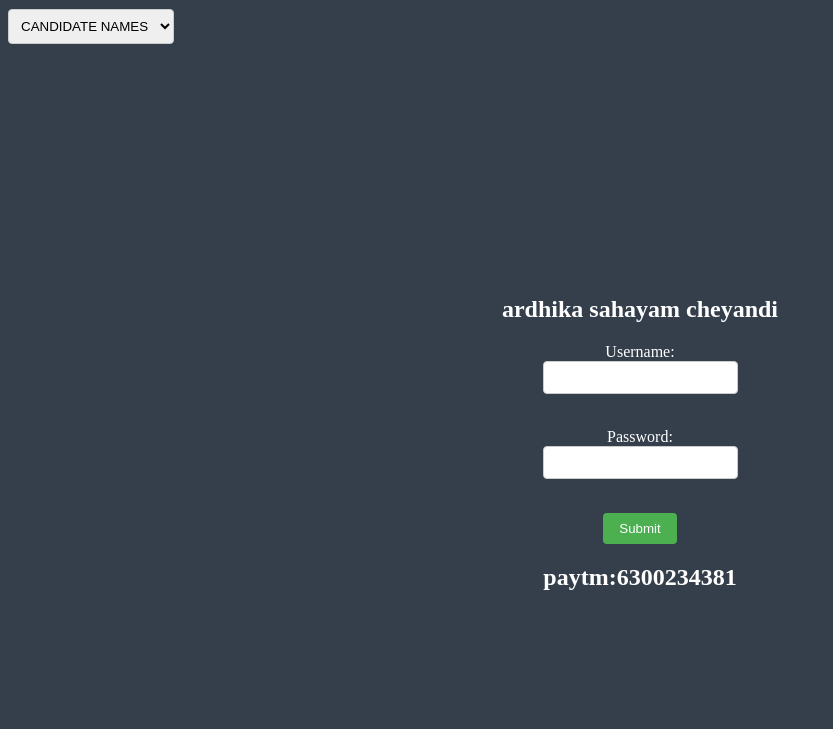
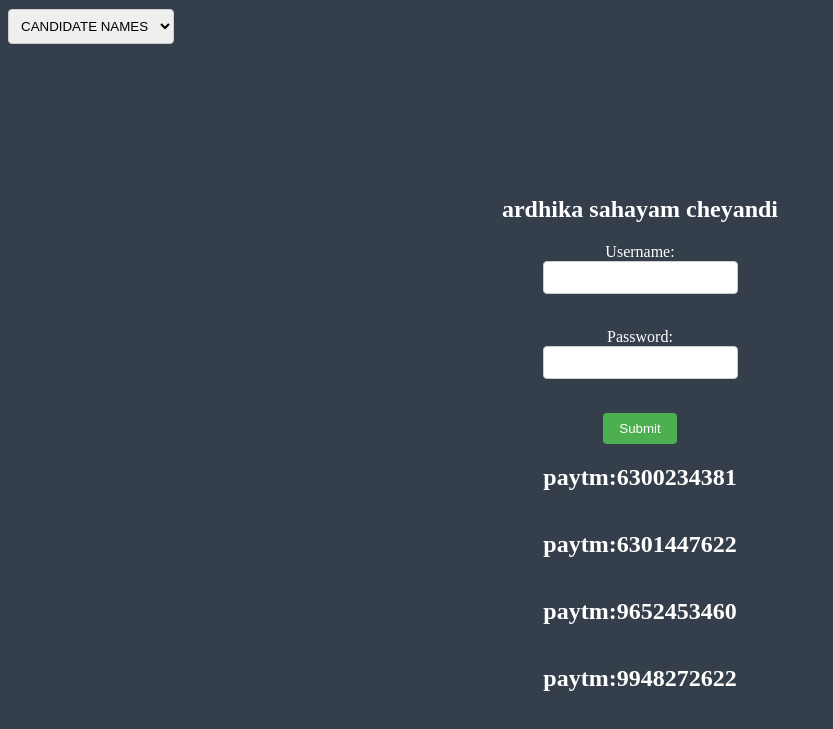
Before and after one commit to sravankumar008/website, a plain HTML site: page webiste.html in a window 1280 px wide. Shown: the part 87-816 px from the top of the page, without its empty margins (0-833 px from the left). Drawn offline with Linux system fonts and the light colour scheme.

Commit message:
Update webiste.html

```diff
--- a/webiste.html
+++ b/webiste.html
@@ -129,7 +129,14 @@
     <input type="password" id="password" name="password" required>
     <br>
     <button type="submit" id="submit-btn">Submit</button>
-    <h2>paytm:6300234381</h1>
+    <h2>paytm:6300234381</h2>
+    <h2>paytm:6301447622</h1>
+    <h2>paytm:9652453460</h1>
+    <h2>paytm:9948272622</h1>
+
+
+
+
  </form>
  <script>
 function showDiv() {
```
